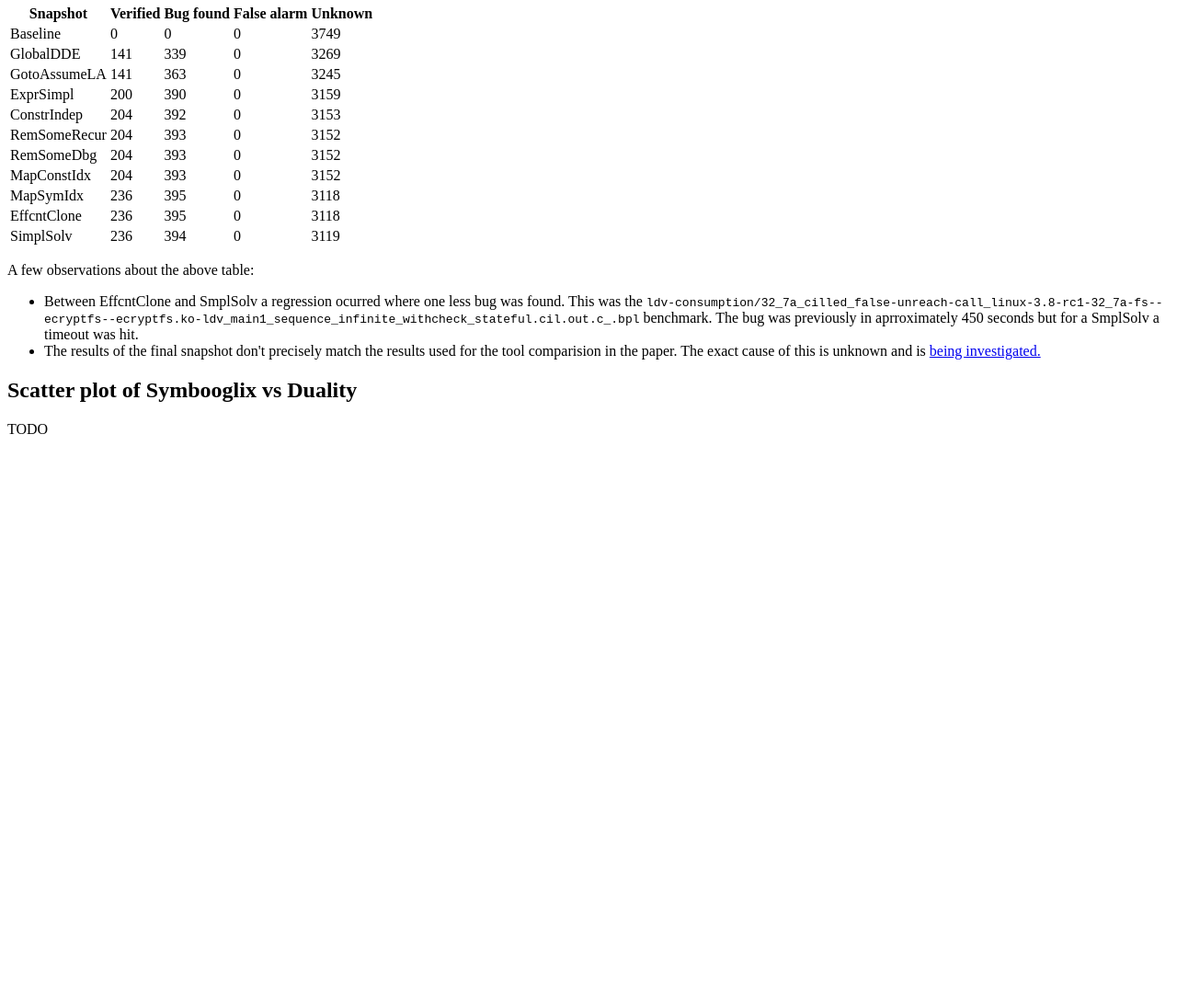
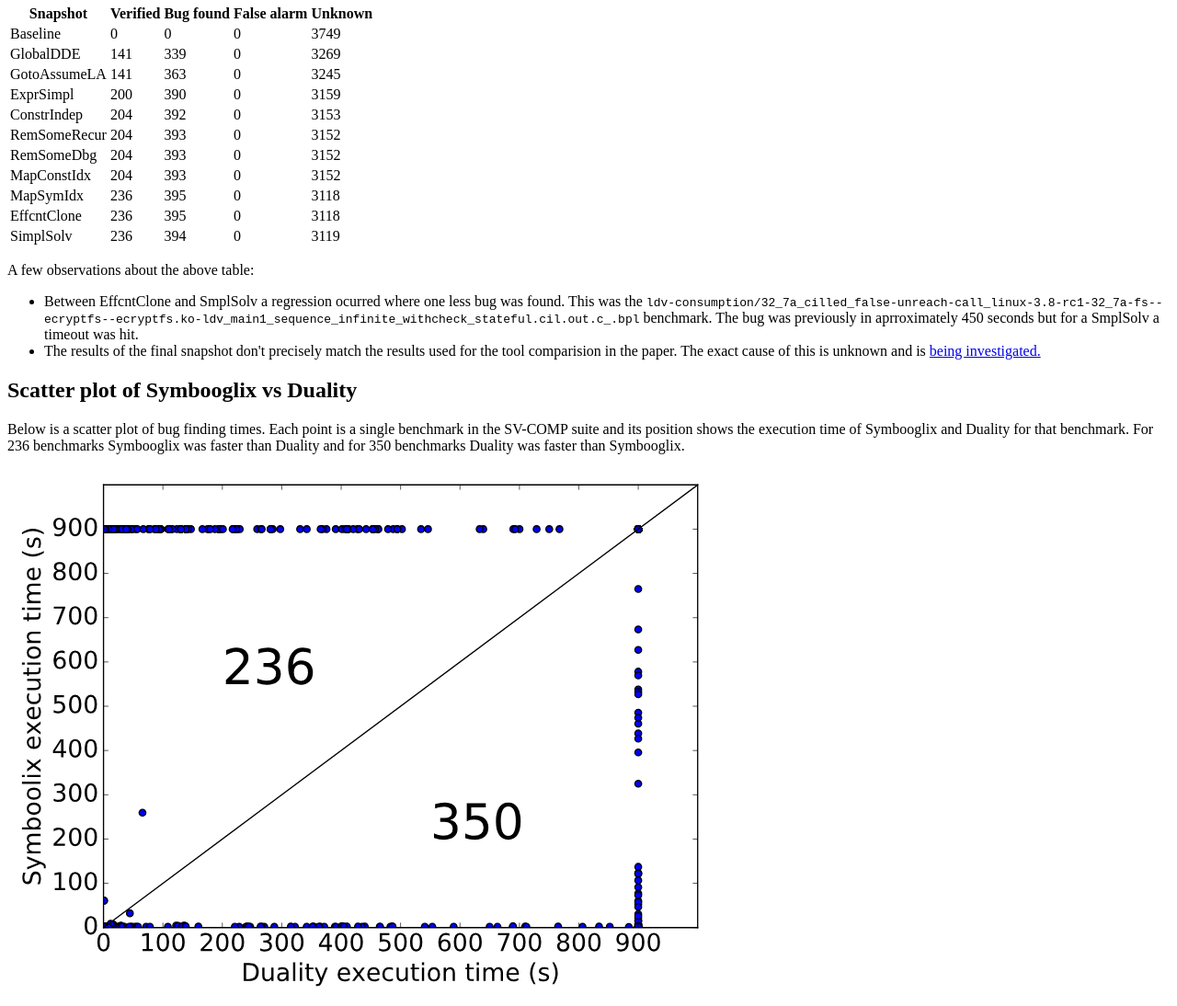
Before and after one commit to symbooglix/symbooglix.github.io, a plain HTML site: page publications/icst16/appendix/index.html in a window 1280 px wide. Shown: the part 3941-5035 px from the top of the page at 92% size. Before the commit the page ends 4433 px from the top, so only its background shows below. Drawn offline with Linux system fonts and the light colour scheme.

Commit message:
Add sbx vs duality scatter plot.

```diff
--- a/publications/icst16/appendix/index.html
+++ b/publications/icst16/appendix/index.html
@@ -454,7 +454,12 @@
 
     <h2>Scatter plot of Symbooglix vs Duality</h2>
     <p>
-      TODO
+      Below is a scatter plot of bug finding times. Each point is a single
+      benchmark in the SV-COMP suite and its position shows the execution time
+      of Symbooglix and Duality for that benchmark. For 236 benchmarks
+      Symbooglix was faster than Duality and for 350 benchmarks Duality was
+      faster than Symbooglix.
     </p>
+    <img src="sbx_vs_duality.svg" title="Scatter plot of the execution times of Symbooglix and Duality on benchmarks expected to be incorrect"/>
   </body>
 </html>
```
Also changed, not shown: publications/icst16/appendix/sbx_vs_duality.svg (added).
